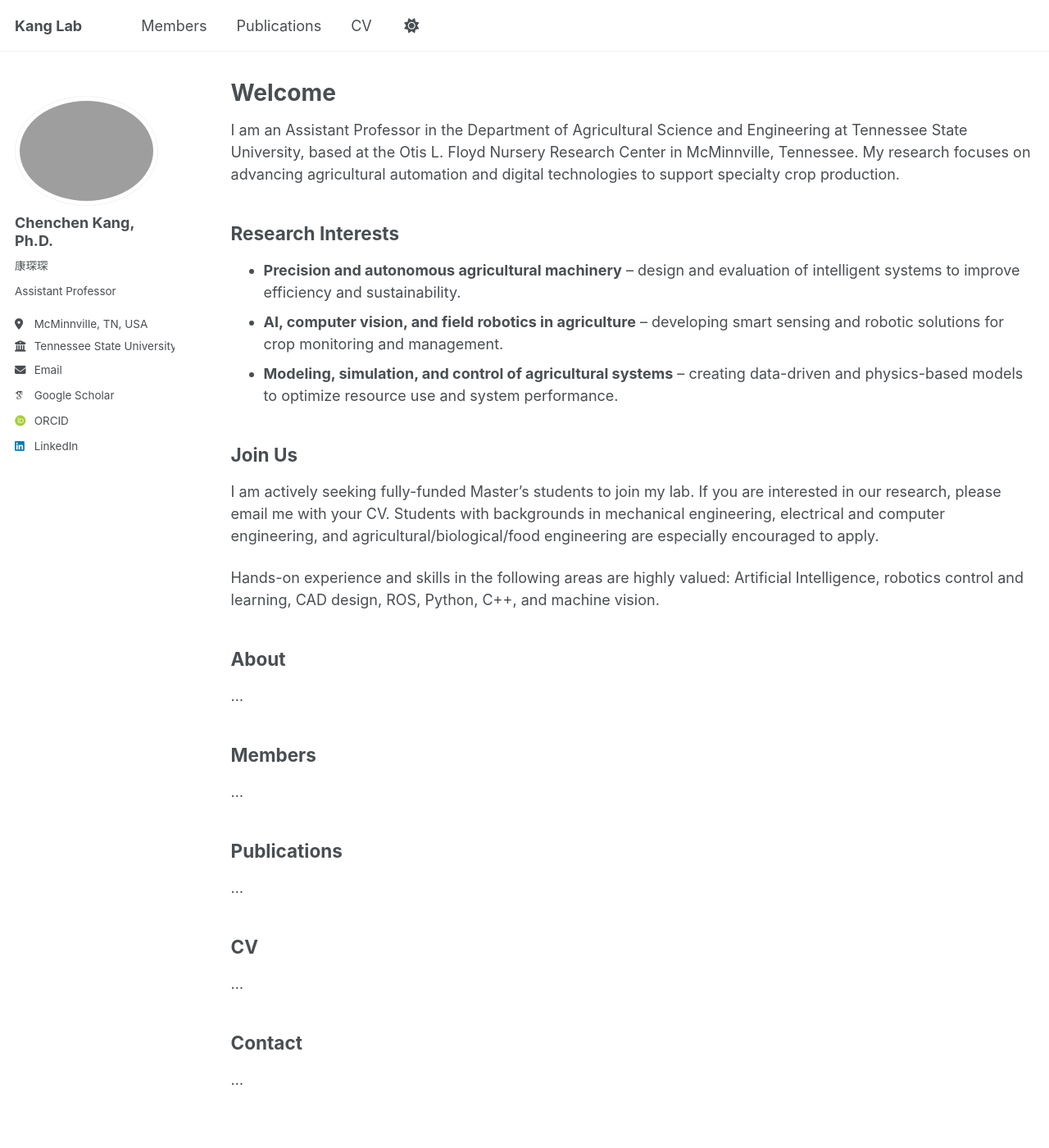
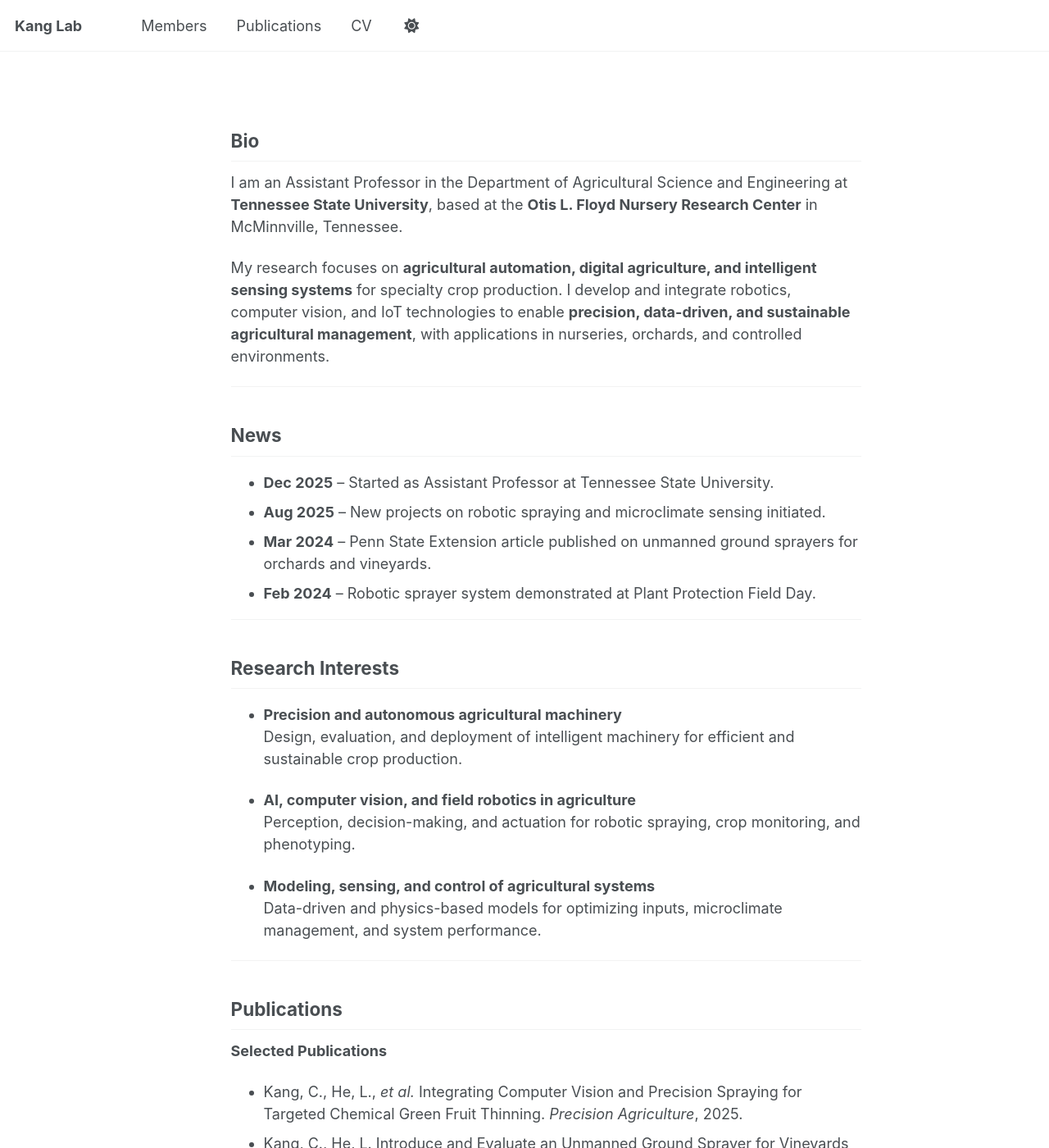
Before and after one commit to ChenchenKang/web, a Jekyll site: the page built from _pages/about.md, in a window 1280 px wide and 1400 px high. Shown: the whole window at 82% size. Built offline with Jekyll 4.4.1, drawn with Linux system fonts in a browser that asks for light colours; some web fonts are replaced; a script that is not in the unit is left out; some of the changed text lies outside the part shown.

Commit message:
Update about.md

```diff
--- a/_pages/about.md
+++ b/_pages/about.md
@@ -1,49 +1,115 @@
 ---
 layout: single
 permalink: /
-title: "Welcome"
-layout: archive        # <- add this
-author_profile: true  # <- keep this
+title: ""
+author_profile: false
+breadcrumbs: false
+toc: false
+classes: wide
 redirect_from:
   - /about/
   - /about.html
 ---
 
+## Bio {#home}
 
-<section id="top"></section>
+I am an Assistant Professor in the Department of Agricultural Science and Engineering at **Tennessee State University**, based at the **Otis L. Floyd Nursery Research Center** in McMinnville, Tennessee.
 
-I am an Assistant Professor in the Department of Agricultural Science and Engineering at Tennessee State University, based at the Otis L. Floyd Nursery Research Center in McMinnville, Tennessee. My research focuses on advancing agricultural automation and digital technologies to support specialty crop production.
+My research focuses on **agricultural automation, digital agriculture, and intelligent sensing systems** for specialty crop production. I develop and integrate robotics, computer vision, and IoT technologies to enable **precision, data-driven, and sustainable agricultural management**, with applications in nurseries, orchards, and controlled environments.
 
-<section id="research-interests"></section>
-## Research Interests
+---
 
-- **Precision and autonomous agricultural machinery** – design and evaluation of intelligent systems to improve efficiency and sustainability.
-- **AI, computer vision, and field robotics in agriculture** – developing smart sensing and robotic solutions for crop monitoring and management.
-- **Modeling, simulation, and control of agricultural systems** – creating data-driven and physics-based models to optimize resource use and system performance.
+## News {#news}
 
-<section id="join"></section>
-## Join Us
+- **Dec 2025** – Started as Assistant Professor at Tennessee State University.
+- **Aug 2025** – New projects on robotic spraying and microclimate sensing initiated.
+- **Mar 2024** – Penn State Extension article published on unmanned ground sprayers for orchards and vineyards.
+- **Feb 2024** – Robotic sprayer system demonstrated at Plant Protection Field Day.
 
-I am actively seeking fully-funded Master’s students to join my lab. If you are interested in our research, please email me with your CV. Students with backgrounds in mechanical engineering, electrical and computer engineering, and agricultural/biological/food engineering are especially encouraged to apply.
+---
 
-Hands-on experience and skills in the following areas are highly valued: Artificial Intelligence, robotics control and learning, CAD design, ROS, Python, C++, and machine vision.
+## Research Interests {#research-interests}
 
-<section id="about"></section>
-## About
-...
+- **Precision and autonomous agricultural machinery**
+  Design, evaluation, and deployment of intelligent machinery for efficient and sustainable crop production.
 
-<section id="members"></section>
-## Members
-...
+- **AI, computer vision, and field robotics in agriculture**
+  Perception, decision-making, and actuation for robotic spraying, crop monitoring, and phenotyping.
 
-<section id="publications"></section>
-## Publications
-...
+- **Modeling, sensing, and control of agricultural systems**
+  Data-driven and physics-based models for optimizing inputs, microclimate management, and system performance.
 
-<section id="cv"></section>
-## CV
-...
+---
 
-<section id="contact"></section>
-## Contact
-...
+## Publications {#publications}
+
+**Selected Publications**
+
+- Kang, C., He, L., *et al.* Integrating Computer Vision and Precision Spraying for Targeted Chemical Green Fruit Thinning. *Precision Agriculture*, 2025.
+- Kang, C., He, L. Introduce and Evaluate an Unmanned Ground Sprayer for Vineyards and Orchards. *Penn State Extension*, 2024.
+- Kang, C., *et al.* Spectral Imaging and Sensor-Based Technologies for Precision Agriculture. *Conference Proceedings*, 2023.
+
+[Full publication list available upon request or in CV.]
+
+---
+
+## Experience {#experience}
+
+- **Assistant Professor**, Tennessee State University (2025– )
+- **Postdoctoral Scholar**, Penn State University – Agricultural & Biological Engineering
+- **Ph.D.**, Washington State University – Precision Agriculture & Robotics
+  Advisor: Dr. Manoj Karkee
+
+Collaborations include USDA-ARS, Penn State, Cornell University, UC Davis, and UTIA.
+
+---
+
+## Awards & Honors {#awards}
+
+- Extension Publication Award, Penn State Extension
+- Multiple invited field-day and extension demonstrations
+- Competitive research and travel awards (institutional and federal)
+
+---
+
+## Talks & Outreach {#talks}
+
+- *Advancing the Sustainability of Controlled Environment Agricultural Systems* – Ag Progress Days, 2024
+- *Robotic Sprayer for Enhanced Spray Coverage in Vineyards* – Plant Protection Field Day, 2024
+- *Spectral Imaging in Agriculture* – Precision Agriculture Technology Field Day, 2023
+
+---
+
+## Service {#service}
+
+- Reviewer for journals including *Precision Agriculture* and *Computers and Electronics in Agriculture*
+- Organizer and contributor to extension field days and industry outreach events
+- Mentor for undergraduate and graduate researchers in digital agriculture
+
+---
+
+## Join Us {#join}
+
+I am actively seeking **fully funded Master’s students** to join my research group.
+
+Students with backgrounds in:
+- Mechanical Engineering
+- Electrical and Computer Engineering
+- Agricultural, Biological, or Food Engineering
+
+are strongly encouraged to apply.
+
+Experience or interest in **AI, robotics, control, ROS, CAD, Python/C++, and machine vision** is highly valued.
+Please email me your **CV and transcript** if interested.
+
+---
+
+## Contact {#contact}
+
+**Chenchen Kang, Ph.D.**
+Assistant Professor
+Department of Agricultural Science and Engineering
+Tennessee State University
+
+Email: ckang1@tnstate.edu
+Website: https://chenchenkang.github.io/web/
```
